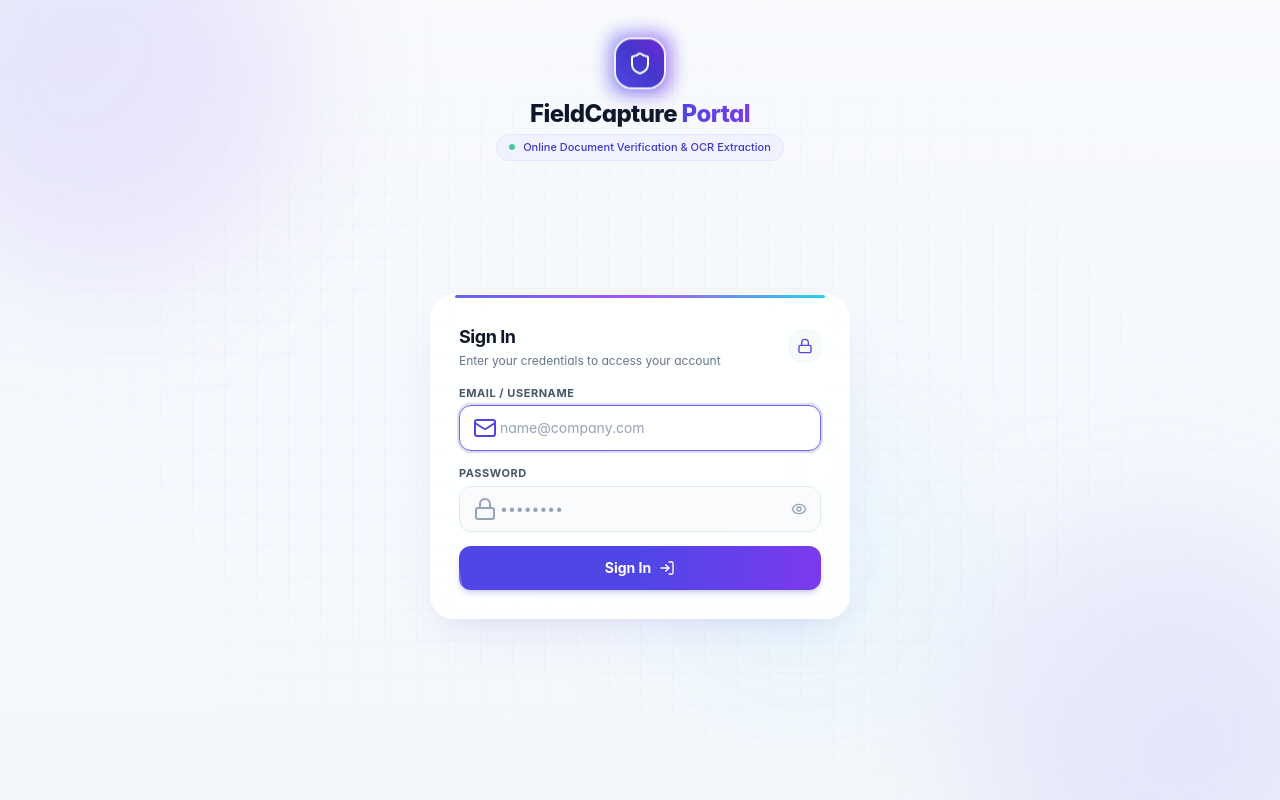
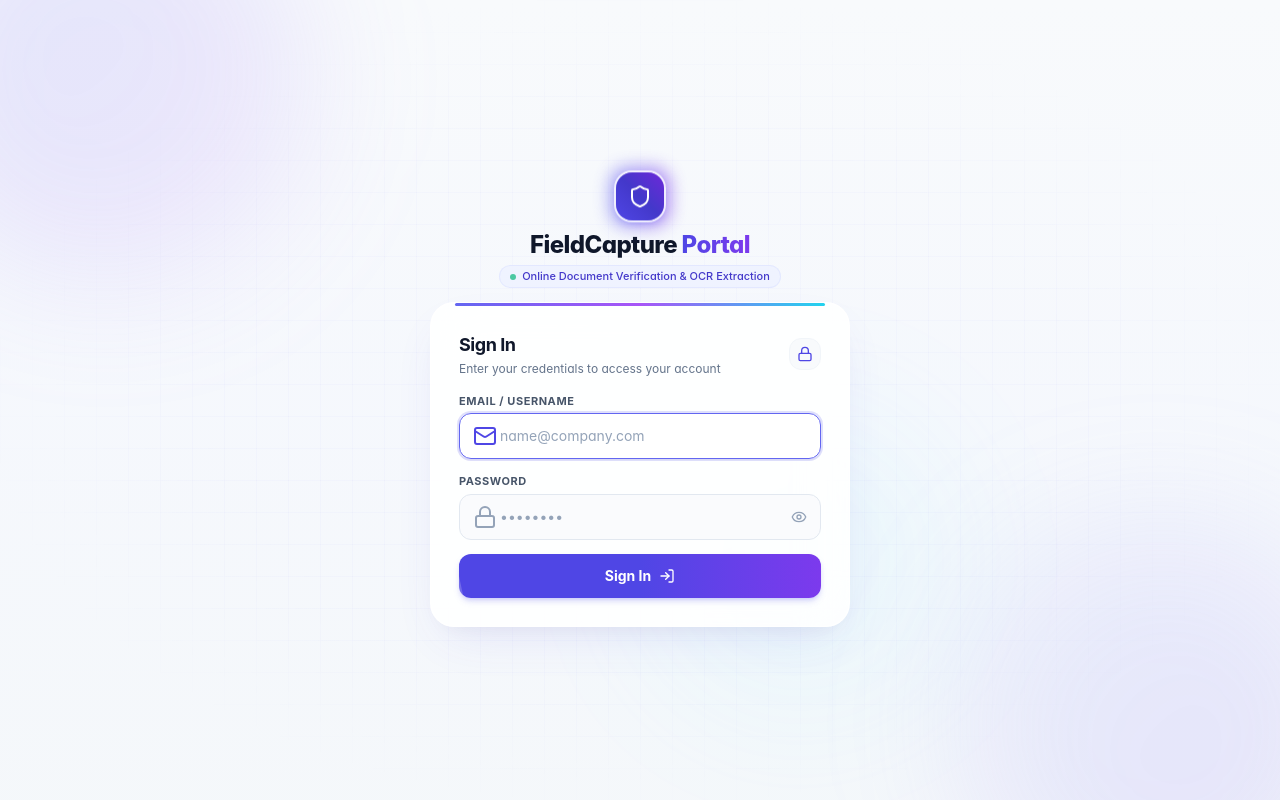
Before and after one commit to ashutoshvishwakarma07/Global_Fintech_Fest, a Next.js app: page / in a window 1280 px wide. Built offline with nearby package versions, Linux system fonts and the light colour scheme.

Commit message:
feat: implement RecordsDashboard UI with filtering and reporting and add LoginForm component for authentication

```diff
--- a/src/components/auth/LoginForm.tsx
+++ b/src/components/auth/LoginForm.tsx
@@ -57,7 +57,7 @@ export const LoginForm: React.FC<LoginFormProps> = ({ onLoginSuccess }) => {
 
 
   return (
-    <div className="relative w-full h-[100dvh] max-h-[100dvh] overflow-y-auto md:overflow-hidden flex flex-col justify-between bg-gradient-to-b from-slate-50 via-indigo-50/25 to-slate-100/50 p-3 sm:p-5 md:p-6 select-none">
+    <div className="relative w-full min-h-[100dvh] overflow-y-auto flex flex-col items-center justify-center bg-gradient-to-b from-slate-50 via-indigo-50/25 to-slate-100/50 p-4 sm:p-6 select-none">
       {/* Background Animated Gradient Blobs */}
       <div className="absolute inset-0 overflow-hidden pointer-events-none z-0">
         <div className="absolute -top-24 -left-24 w-80 sm:w-96 h-80 sm:h-96 bg-gradient-to-br from-indigo-400/20 to-purple-400/15 rounded-full blur-3xl animate-blob-1" />
@@ -67,28 +67,28 @@ export const LoginForm: React.FC<LoginFormProps> = ({ onLoginSuccess }) => {
         <div className="absolute inset-0 tech-grid-pattern opacity-60 [mask-image:radial-gradient(ellipse_at_center,black_45%,transparent_75%)]" />
       </div>
 
-
-
-      {/* Top Brand Header */}
-      <header className="relative z-10 w-full max-w-sm sm:max-w-md mx-auto pt-2 sm:pt-4 text-center shrink-0">
-        <div className="inline-flex relative group mb-2.5">
-          <div className="absolute -inset-1.5 bg-gradient-to-r from-indigo-500 to-violet-600 rounded-2xl blur opacity-35 group-hover:opacity-60 transition duration-300 animate-pulse-glow" />
-          <div className="relative inline-flex items-center justify-center w-12 h-12 sm:w-13 sm:h-13 rounded-2xl bg-gradient-to-tr from-indigo-600 via-indigo-700 to-violet-700 text-white shadow-md shadow-indigo-500/25 ring-2 ring-white/80 animate-float-slow">
-            <Shield className="w-6 h-6 sm:w-6.5 sm:h-6.5" />
+      {/* Unified Centered Container for Logo Header + Login Card */}
+      <div className="relative z-10 w-full max-w-sm sm:max-w-[420px] mx-auto my-auto flex flex-col items-center py-2 sm:py-4">
+        {/* Brand Header */}
+        <header className="w-full text-center mb-3.5 sm:mb-4.5 shrink-0">
+          <div className="inline-flex relative group mb-2">
+            <div className="absolute -inset-1 bg-gradient-to-r from-indigo-500 to-violet-600 rounded-2xl blur opacity-35 group-hover:opacity-60 transition duration-300 animate-pulse-glow" />
+            <div className="relative inline-flex items-center justify-center w-11 h-11 sm:w-12 sm:h-12 rounded-2xl bg-gradient-to-tr from-indigo-600 via-indigo-700 to-violet-700 text-white shadow-md shadow-indigo-500/25 ring-2 ring-white/80 animate-float-slow">
+              <Shield className="w-5 h-5 sm:w-6 sm:h-6" />
             </div>
           </div>
 
           <h1 className="text-xl sm:text-2xl font-extrabold tracking-tight text-slate-900 leading-tight">
             FieldCapture <span className="text-transparent bg-clip-text bg-gradient-to-r from-indigo-600 to-violet-600">Portal</span>
           </h1>
-        <div className="inline-flex items-center gap-2 mt-1 px-3 py-1 rounded-full bg-indigo-50/80 border border-indigo-100/80 text-[11px] font-medium text-indigo-700">
+          <div className="inline-flex items-center gap-1.5 mt-1 px-2.5 py-0.5 rounded-full bg-indigo-50/80 border border-indigo-100/80 text-[11px] font-medium text-indigo-700">
             <span className="w-1.5 h-1.5 rounded-full bg-emerald-500 animate-pulse" />
             <span>Online Document Verification & OCR Extraction</span>
           </div>
         </header>
 
         {/* Main Login Card */}
-      <main className="relative z-10 w-full max-w-sm sm:max-w-[420px] mx-auto my-auto py-2 sm:py-3 shrink-0">
+        <main className="w-full">
           <div className="relative rounded-3xl bg-white/90 backdrop-blur-xl border border-white/90 p-5 sm:p-7 shadow-[0_20px_50px_-15px_rgba(79,70,229,0.12),0_10px_25px_-10px_rgba(15,23,42,0.06)] transition-all">
             {/* Top Gradient Accent Bar */}
             <div className="absolute top-0 left-6 right-6 h-[3px] bg-gradient-to-r from-indigo-500 via-purple-500 to-cyan-400 rounded-full" />
@@ -220,9 +220,7 @@ export const LoginForm: React.FC<LoginFormProps> = ({ onLoginSuccess }) => {
           </form>
         </div>
       </main>
-
-      {/* Footer */}
-      <footer className="relative z-10 text-center py-2 sm:py-3 text-[11px] text-slate-400 shrink-0" />
+    </div>
   </div>
 );
 };
--- a/src/components/records/RecordsDashboard.tsx
+++ b/src/components/records/RecordsDashboard.tsx
@@ -408,24 +408,31 @@ export const RecordsDashboard: React.FC<RecordsDashboardProps> = ({
     <div className="w-full max-w-6xl mx-auto pb-24 md:pb-12 animate-in fade-in duration-300">
       {/* Top Admin Notice if logged in as Admin */}
       {isAdmin && (
-        <div className="mb-5 bg-gradient-to-r from-purple-700 via-indigo-700 to-indigo-800 text-white rounded-2xl p-4 sm:p-5 shadow-lg shadow-indigo-200/50 flex items-center justify-between gap-3 animate-in slide-in-from-top-2">
-          <div className="flex items-center gap-3">
-            <div className="w-10 h-10 rounded-xl bg-white/20 backdrop-blur-sm flex items-center justify-center shrink-0">
+        <div className="mb-5 bg-gradient-to-r from-purple-700 via-indigo-700 to-indigo-800 text-white rounded-2xl p-4 sm:p-5 shadow-lg shadow-indigo-200/50 flex flex-col sm:flex-row sm:items-center justify-between gap-3.5 sm:gap-4 animate-in slide-in-from-top-2">
+          <div className="flex items-start sm:items-center gap-3 min-w-0">
+            <div className="w-9 h-9 sm:w-10 sm:h-10 rounded-xl bg-white/20 backdrop-blur-sm flex items-center justify-center shrink-0 mt-0.5 sm:mt-0">
               <Shield className="w-5 h-5 text-white" />
             </div>
-            <div>
-              <div className="flex items-center gap-2">
-                <span className="font-bold text-sm sm:text-base">Admin Master Console</span>
-                <span className="bg-purple-900/60 px-2 py-0.5 rounded text-[10px] font-semibold">
+            <div className="min-w-0 flex-1">
+              <div className="flex flex-wrap items-center gap-2">
+                <span className="font-bold text-sm sm:text-base text-white tracking-tight">
+                  Admin Master Console
+                </span>
+                <span className="inline-flex items-center px-2 py-0.5 rounded-full text-[10px] font-semibold bg-white/15 backdrop-blur-sm text-purple-100 border border-white/10 whitespace-nowrap">
                   All Records Access
                 </span>
               </div>
-              <p className="text-xs text-purple-100 mt-0.5">
+              <p className="text-xs text-purple-100/90 mt-1 leading-relaxed">
                 Viewing all uploaded records and extracted OCR data across all field users.
               </p>
             </div>
           </div>
-          <div className="flex items-center gap-2.5 flex-wrap">
+
+          <div className="flex items-center justify-between sm:justify-end gap-2.5 pt-2.5 sm:pt-0 border-t border-white/10 sm:border-t-0 shrink-0">
+            <span className="inline-flex items-center px-2.5 py-1 bg-white/10 rounded-lg text-xs font-semibold text-purple-100">
+              <span className="text-purple-200 mr-1.5 font-normal">Records:</span>
+              {records.length} Total
+            </span>
             <button
               type="button"
               onClick={handleTriggerDailyReport}
@@ -445,9 +452,6 @@ export const RecordsDashboard: React.FC<RecordsDashboardProps> = ({
                 </>
               )}
             </button>
-            <span className="hidden sm:inline-flex items-center px-3 py-1 bg-white/10 rounded-full text-xs font-semibold text-purple-100">
-              {records.length} Total Records
-            </span>
           </div>
         </div>
       )}
```
Lines whose indentation alone changed are shown as unchanged.
